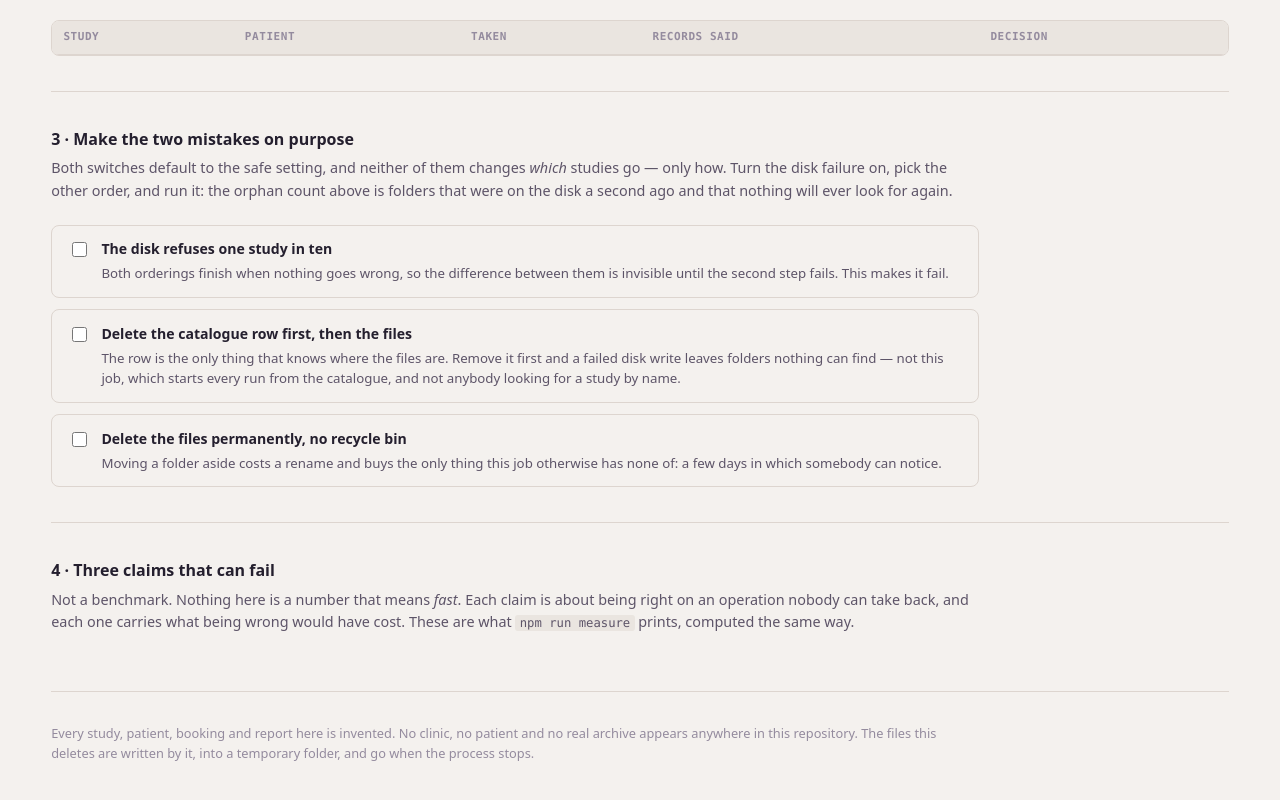
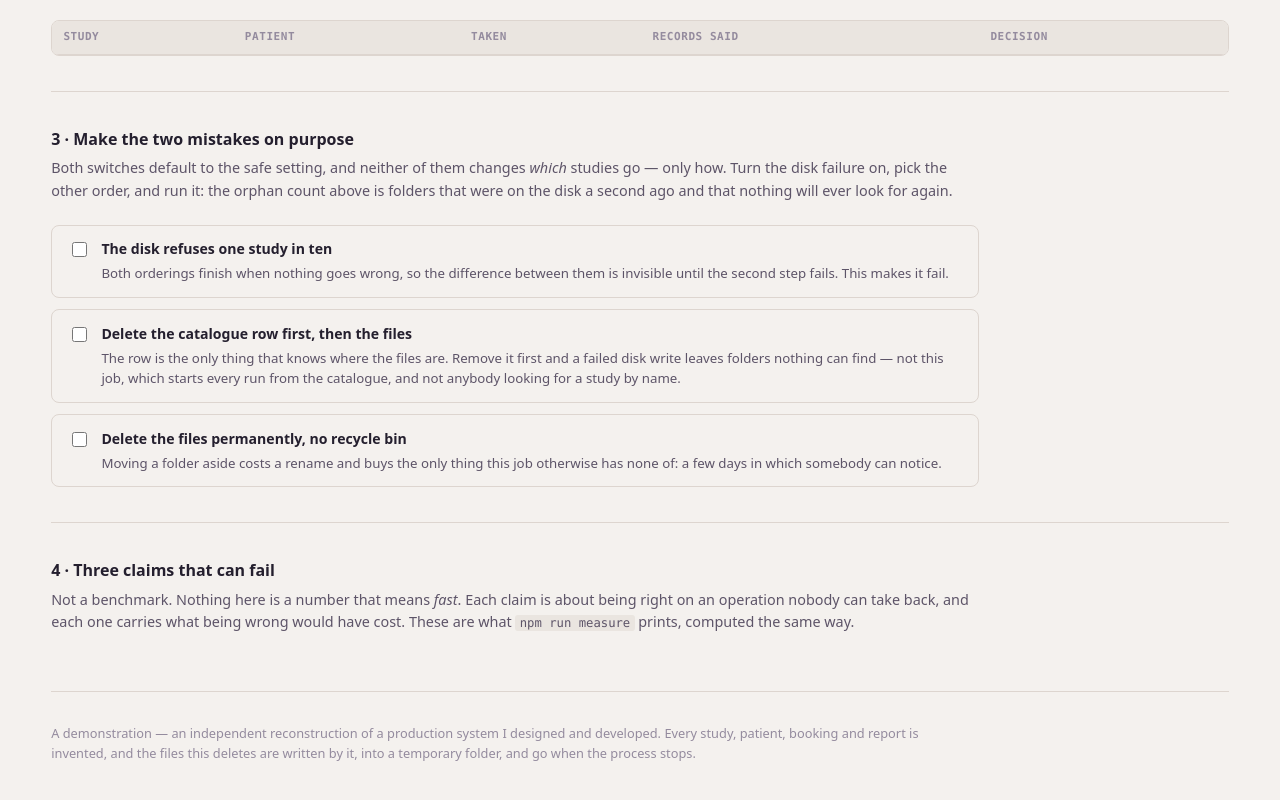
Before and after one commit to riccardosapuppo/pacs-maintenance-tasker, a website: page public/index.html in a window 1280 px wide. Shown: the part 630-1430 px from the top of the page. Drawn offline with Linux system fonts and the light colour scheme; no server answers.

Commit message:
What this reconstructs, and what is not in it
The work was here and its origin was not. This adds the notice: a
reconstruction of a production system, rebuilt because confidentiality and
intellectual property keep the original out of a public repository, with newly
written code and invented data.

The same notice stands in every repository in this portfolio, character for
character, and a check compares them rather than trusting that they still
match. A block nobody compares has drifted by the third edit, and reading it
does not catch that.

Where there is a page to open, the short form of it joins the footer note about
the invented data rather than adding a second one: somebody arriving from a
direct link never sees this file.

```diff
--- a/public/index.html
+++ b/public/index.html
@@ -187,10 +187,10 @@
 
       <footer class="foot">
         <p>
-          Every study, patient, booking and report here is invented. No clinic, no
-          patient and no real archive appears anywhere in this repository. The files
-          this deletes are written by it, into a temporary folder, and go when the
-          process stops.
+          A demonstration — an independent reconstruction of a production system I
+          designed and developed. Every study, patient, booking and report is invented,
+          and the files this deletes are written by it, into a temporary folder, and go
+          when the process stops.
         </p>
       </footer>
     </main>
```
Also changed, not shown: README.md, docs/console.png.
